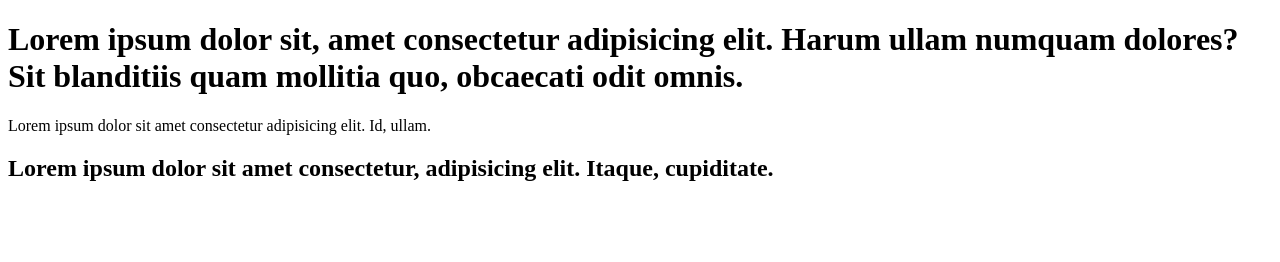
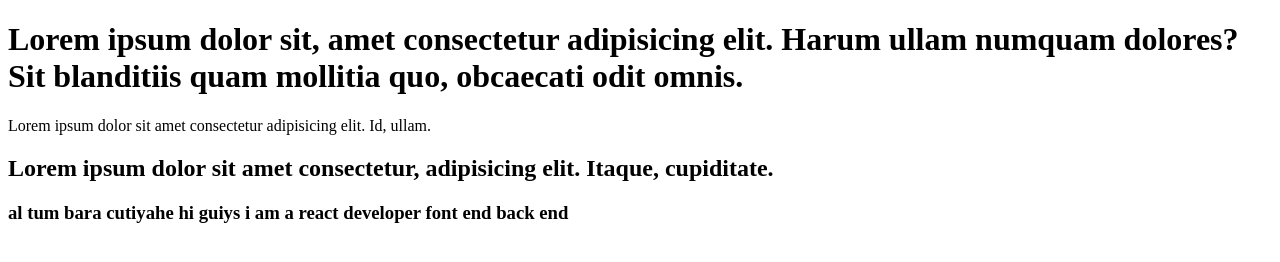
Before and after one commit to Sagor49/my-second-repo, a plain HTML site: page index.html in a window 1280 px wide. Drawn offline with Linux system fonts and the light colour scheme.

Commit message:
h3 added

```diff
--- a/index.html
+++ b/index.html
@@ -11,6 +11,7 @@
 
     <p>Lorem ipsum dolor sit amet consectetur adipisicing elit. Id, ullam.</p>
     <h2>Lorem ipsum dolor sit amet consectetur, adipisicing elit. Itaque, cupiditate.</h2>
+    <h3>al tum bara cutiyahe hi guiys i am a react developer font end back end </h3>
 
 
 
```
